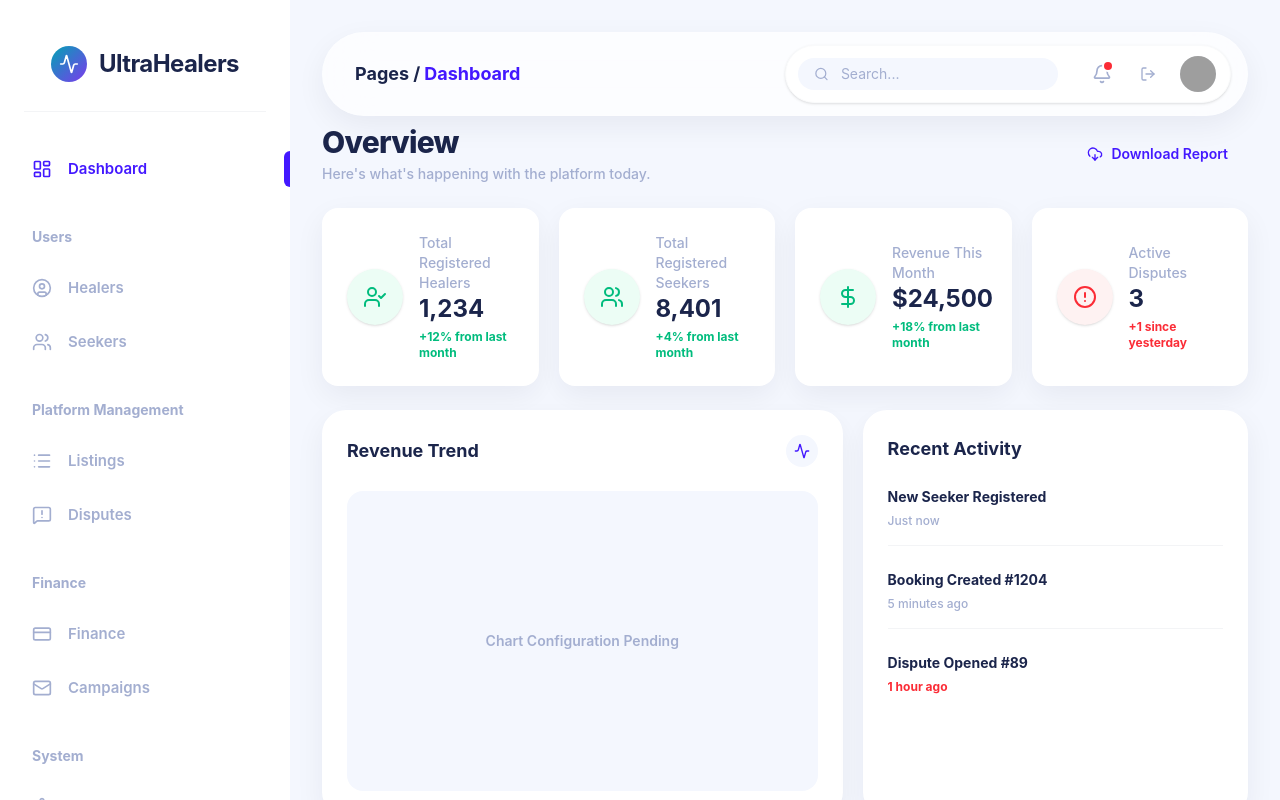
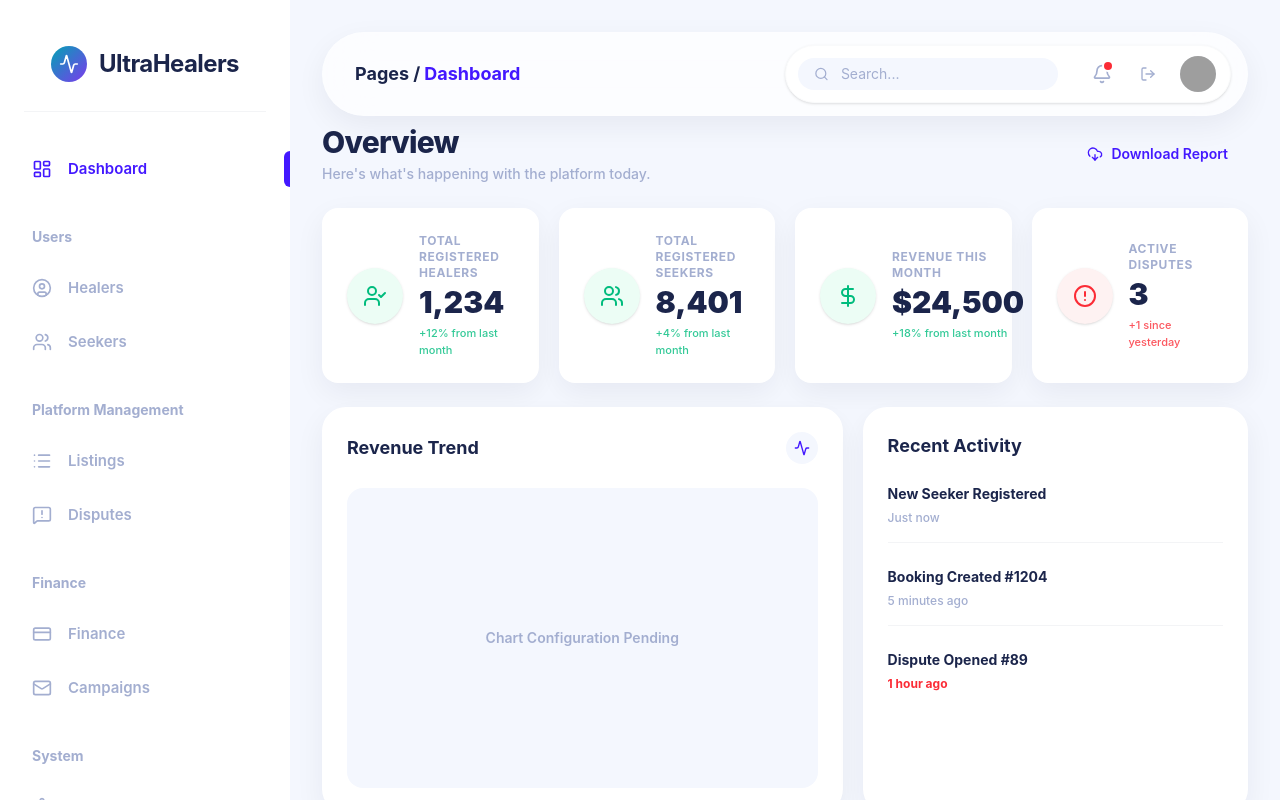
Before and after one commit to kitcasinillo/ultrahealers-admin-console, a React (Vite) app: page /dashboard in a window 1280 px wide. Built offline with nearby package versions, Linux system fonts and the light colour scheme; no server answers; grey boxes are pictures that could not be loaded.

Commit message:
refine subtext and title color

```diff
--- a/src/components/StatsCard.tsx
+++ b/src/components/StatsCard.tsx
@@ -58,16 +58,16 @@ export function StatsCard({ title, value, description, icon, trend = "neutral",
             )}
 
             <div className="flex flex-col">
-                <p className="text-sm font-medium text-[#A3AED0] mb-1">
+                <p className="text-xs font-bold text-[#A3AED0] uppercase tracking-wider mb-1.5">
                     {title}
                 </p>
                 <div className="flex flex-col">
-                    <h4 className="text-2xl font-bold text-[#1b254b] dark:text-white leading-none">
+                    <h4 className="text-3xl font-black text-[#1b254b] dark:text-white leading-none">
                         {value}
                     </h4>
                     {description && (
                         <p className={cn(
-                            "text-xs font-bold mt-2 transition-colors",
+                            "text-[11px] font-medium mt-2 opacity-80 transition-colors",
                             getTextClasses()
                         )}>
                             {description}
--- a/src/pages/payments/Payments.tsx
+++ b/src/pages/payments/Payments.tsx
@@ -177,30 +177,30 @@ export function Payments() {
                 <StatsCard
                     title="Total Platform Revenue"
                     value="$48.00"
-                    description="Total earnings from all sources"
+                    description="Earnings from all sources"
                     icon={<DollarSign className="h-6 w-6" />}
-                    color="primary"
+                    color="default"
                 />
                 <StatsCard
                     title="Net Platform Revenue"
                     value="$33.64"
-                    description="Net earnings after processing fees"
+                    description="After processing fees"
                     icon={<TrendingUp className="h-6 w-6" />}
-                    color="primary"
+                    color="default"
                 />
                 <StatsCard
                     title="Gross Booking Volume"
                     value="$485.00"
-                    description="Total funds processed via Stripe"
+                    description="Total processed through Stripe"
                     icon={<CreditCard className="h-6 w-6" />}
-                    color="primary"
+                    color="default"
                 />
                 <StatsCard
                     title="Premium Growth"
                     value="$0.00"
-                    description="Revenue from $120 premium upgrades"
+                    description="$120 upgrade performance"
                     icon={<ArrowUpRight className="h-6 w-6" />}
-                    color="primary"
+                    color="default"
                 />
             </div>
 
```
